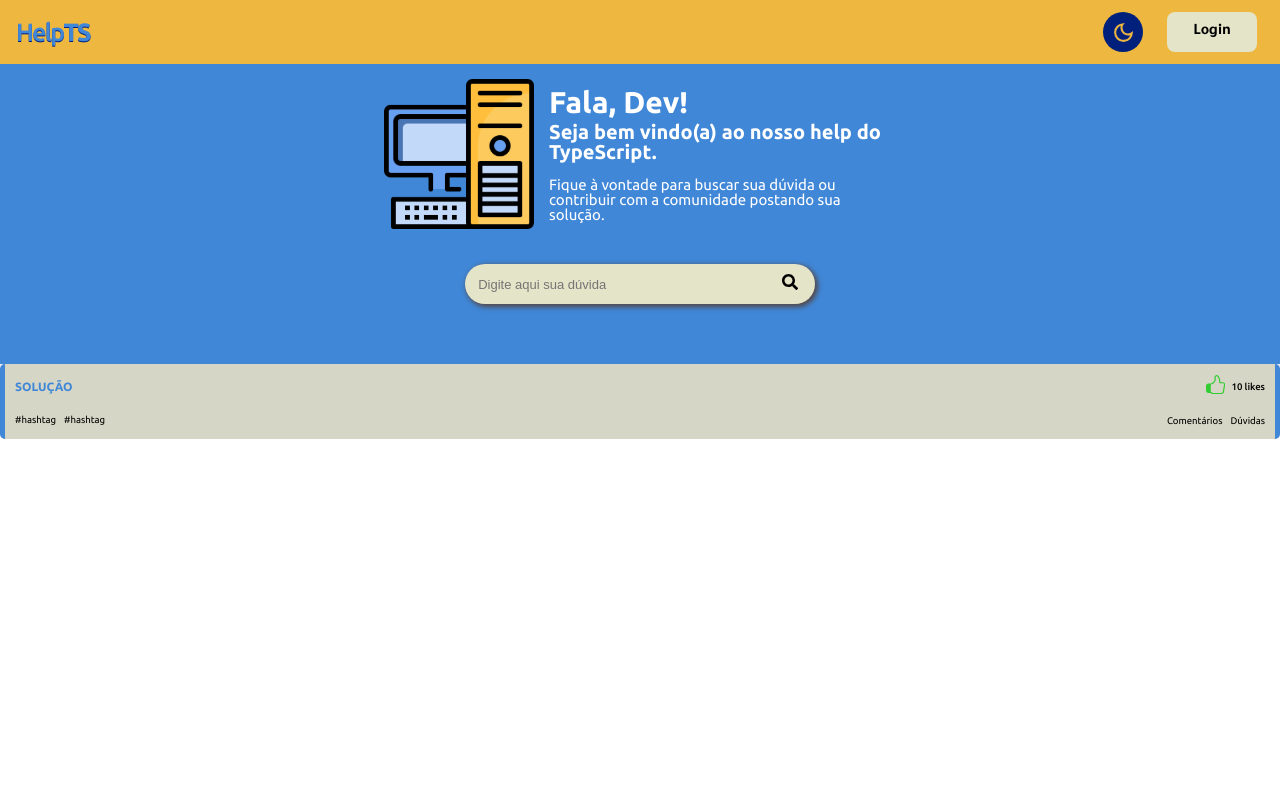
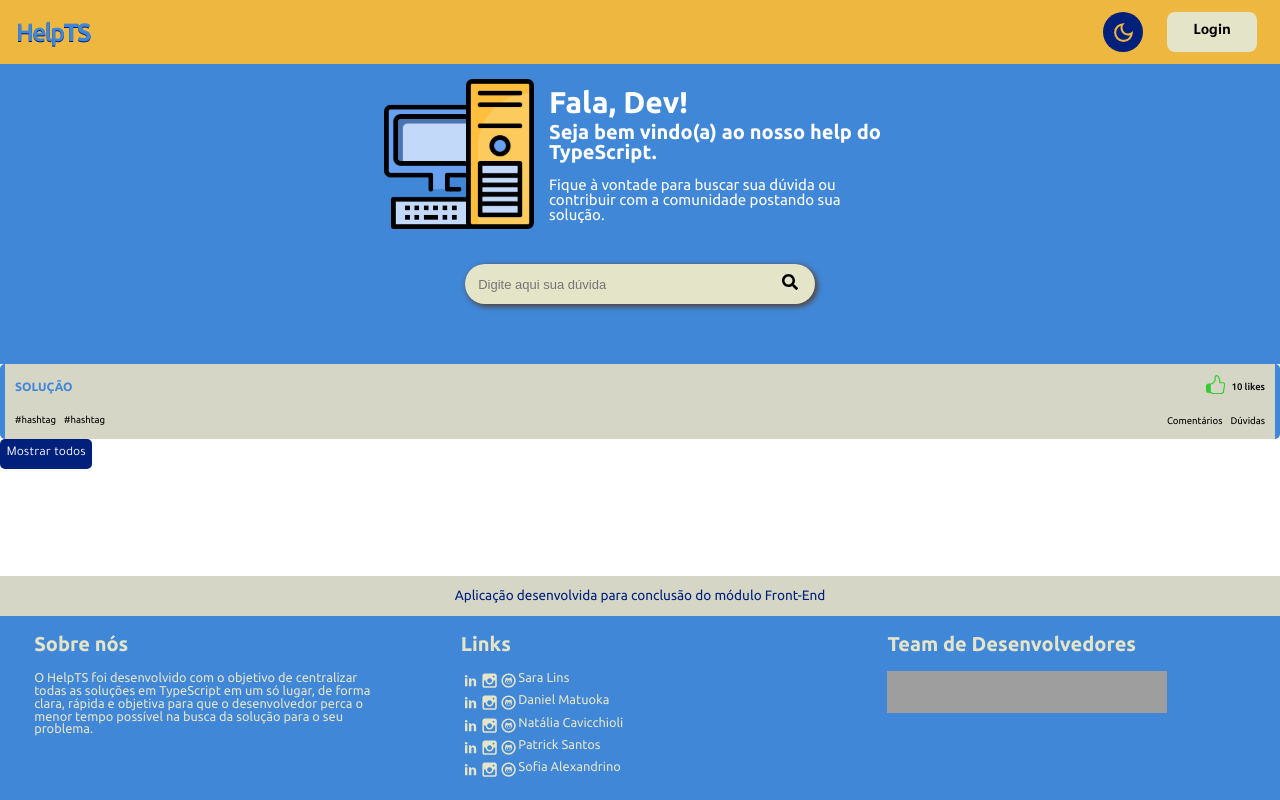
Before and after one commit to projeto-front-end-g5/HelpTS, a React (Create React App) app: page /dashboard in a window 1280 px wide. Built offline with nearby package versions, Linux system fonts and the light colour scheme; grey boxes are pictures that could not be loaded.

Commit message:
add: pages post and create post && organize pages

```diff
--- a/src/pages/Comments/index.tsx
+++ b/src/pages/Comments/index.tsx
@@ -1,3 +1,5 @@
-const Comments = () => <p>teste comments</p>;
+import Header from '../../components/Header';
+
+const Comments = () => <Header />;
 
 export default Comments;
--- a/src/pages/Dashboard/index.tsx
+++ b/src/pages/Dashboard/index.tsx
@@ -1,6 +1,8 @@
 import DashboardDescription from '../../components/DashboardDescription';
+import Footer from '../../components/Footer';
 import Header from '../../components/Header';
 import SolutionCard from '../../components/SolutionCard';
+import { ButtonAll } from './styles';
 
 const Dashboard = () => (
   <>
@@ -9,6 +11,8 @@ const Dashboard = () => (
     <DashboardDescription />
 
     <SolutionCard />
+    <ButtonAll>Mostrar todos</ButtonAll>
+    <Footer targetType='_blank' />
   </>
 );
 
--- /dev/null
+++ b/src/pages/Dashboard/styles.ts
@@ -0,0 +1,11 @@
+import styled from 'styled-components';
+
+export const ButtonAll = styled.button`
+  border: none;
+  background-color: var(--blue-dark);
+  color: var(--white);
+  padding: 0.4rem;
+  border-radius: 5px;
+  font-family: 'Tajawal';
+  align-self: center;
+`;
--- a/src/pages/Solution/index.tsx
+++ b/src/pages/Solution/index.tsx
@@ -1,3 +1,5 @@
-const Solution = () => <p>teste solution</p>;
+import Header from '../../components/Header';
+
+const Solution = () => <Header />;
 
 export default Solution;
```
Also changed, not shown: src/pages/CreatePost/index.tsx (added), src/pages/Posts/index.tsx (added).
